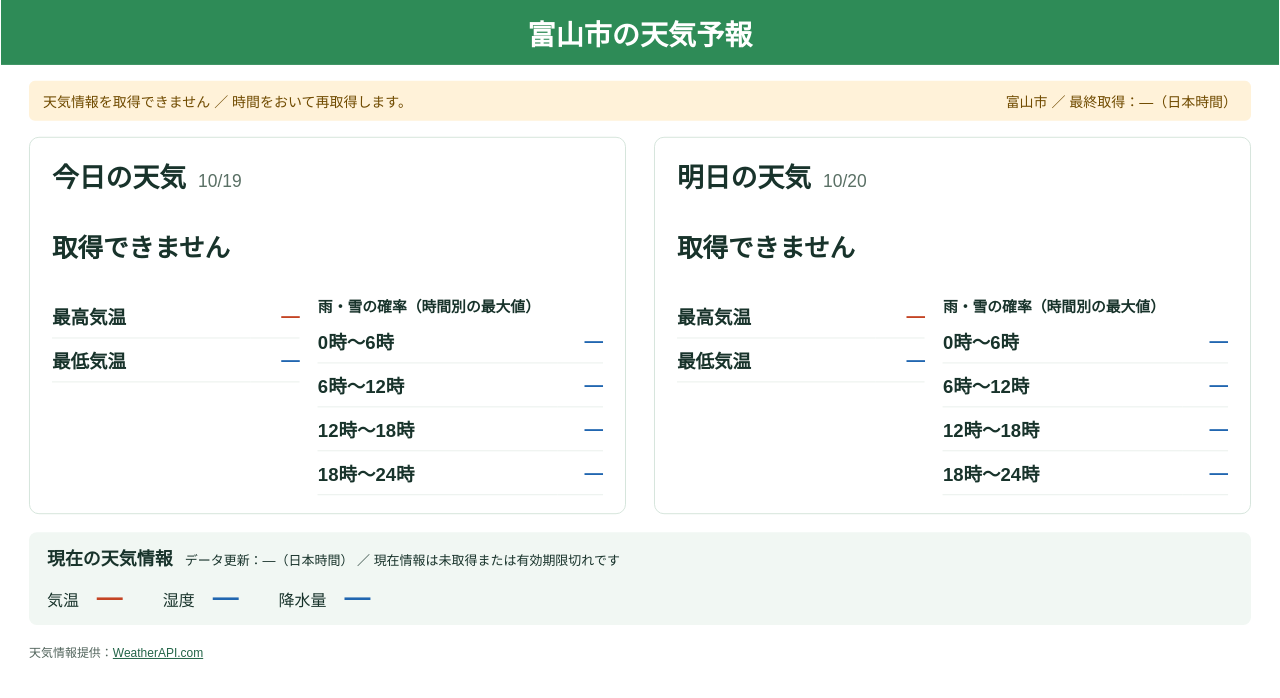
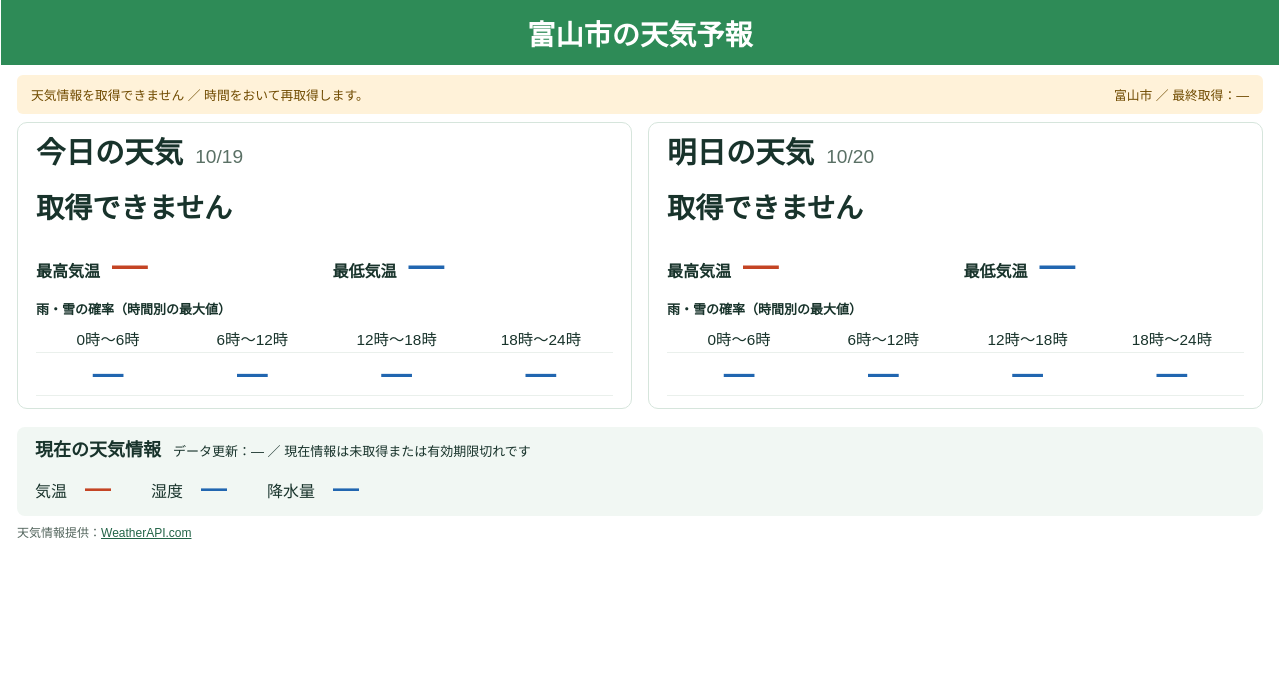
Before and after one commit to t-umihara/weather, a Flask app: page / in a window 1280 px wide. Shown: the top 698 px of the page. Run offline with Flask 3, Linux system fonts and the light colour scheme.

Commit message:
Add files via upload

```diff
--- a/templates/index.html
+++ b/templates/index.html
@@ -63,6 +63,32 @@
       footer { margin-top: 8px; font-size: 12px; line-height: 1.5; }
       footer p { margin: 2px 0; }
     }
+    /* サイネージ向け：幅の上限を外し、気温と確率の数値を主役にする。 */
+    main { max-width: none; padding: 10px 16px; }
+    .status { margin-bottom: 8px; font-size: clamp(12px, 1vw, 18px); }
+    .forecast-grid { gap: 16px; }
+    .forecast-card { padding: 12px 18px; }
+    h2 { font-size: clamp(26px, 2.3vw, 44px); line-height: 1.25; }
+    .weather { min-height: 68px; font-size: clamp(24px, 2.2vw, 42px); gap: 12px; }
+    .weather img { width: 68px; height: 68px; }
+    .weather p { margin: 4px 0; }
+    .details { display: block; }
+    .temperatures { display: grid; grid-template-columns: repeat(2, minmax(0, 1fr)); gap: 16px; margin: 4px 0 12px; }
+    .temperature { display: flex; flex-wrap: wrap; gap: 4px 12px; align-items: baseline; }
+    .temperature dt { font-size: clamp(16px, 1.25vw, 24px); font-weight: bold; }
+    .temperature dd { margin: 0; font-size: clamp(30px, 2.8vw, 54px); font-weight: bold; line-height: 1.2; }
+    .rain-table { table-layout: fixed; }
+    .rain-table caption { font-size: clamp(13px, 1vw, 18px); padding: 0 0 6px; }
+    .rain-table th { font-size: clamp(14px, 1.2vw, 23px); font-weight: normal; }
+    .rain-table td { font-size: clamp(26px, 2.4vw, 46px); }
+    .rain-table th, .rain-table td { text-align: center; padding: 3px 2px; }
+    footer { margin-top: 8px; font-size: 12px; line-height: 1.5; }
+    footer p { margin: 2px 0; }
+    @media (max-width: 560px) {
+      main { padding: 8px; }
+      .forecast-card { padding: 10px 12px; }
+      .temperatures { gap: 8px; }
+    }
   </style>
 </head>
 <body>
@@ -73,7 +99,7 @@
   <main>
     <div class="status{% if warning %} warning{% endif %}" role="status">
       <p>{{ state }}{% if message %} ／ {{ message }}{% endif %}</p>
-      <p>{{ location_label }} ／ 最終取得：{{ fetched_at }}（日本時間）</p>
+      <p>{{ location_label }} ／ 最終取得：{{ fetched_at }}</p>
     </div>
     <div class="forecast-grid">
     {% for card in cards %}
@@ -84,18 +110,23 @@
           <p>{{ card.weather }}</p>
         </div>
         <div class="details">
-          <table aria-label="{{ card.title }}の気温">
+          <dl class="temperatures" aria-label="{{ card.title }}の気温">
+            <div class="temperature"><dt>最高気温</dt><dd class="max">{{ card.temp_max }}</dd></div>
+            <div class="temperature"><dt>最低気温</dt><dd class="min">{{ card.temp_min }}</dd></div>
+          </dl>
+          <table class="rain-table" aria-label="{{ card.title }}の雨・雪の確率">
+            <caption>雨・雪の確率（時間別の最大値）</caption>
+            <thead><tr>
+            {% for slot in card.slots %}
+              <th scope="col">{{ slot.label }}</th>
+            {% endfor %}
+            </tr></thead>
             <tbody>
-              <tr><th scope="row">最高気温</th><td class="max">{{ card.temp_max }}</td></tr>
-              <tr><th scope="row">最低気温</th><td class="min">{{ card.temp_min }}</td></tr>
-            </tbody>
-          </table>
-          <table aria-label="{{ card.title }}の雨・雪の確率">
-            <caption>雨・雪の確率（時間別の最大値）</caption>
-            <tbody>
+              <tr>
             {% for slot in card.slots %}
-              <tr><th scope="row">{{ slot.label }}</th><td class="min">{{ slot.value }}</td></tr>
+              <td class="min">{{ slot.value }}</td>
             {% endfor %}
+              </tr>
             </tbody>
           </table>
         </div>
@@ -104,7 +135,7 @@
     </div>
 {% block current %}
     <section class="current" aria-label="現在の天気情報">
-      <h2>現在の天気情報<span class="current-time">データ更新：{{ current.updated }}（日本時間）{% if current.unavailable %} ／ 現在情報は未取得または有効期限切れです{% endif %}</span></h2>
+      <h2>現在の天気情報<span class="current-time">データ更新：{{ current.updated }}{% if current.unavailable %} ／ 現在情報は未取得または有効期限切れです{% endif %}</span></h2>
       <dl>
         <div><dt>気温</dt><dd class="max">{{ current.temp }}</dd></div>
         <div><dt>湿度</dt><dd class="min">{{ current.humidity }}</dd></div>
@@ -128,16 +159,20 @@
       var width = Math.floor(viewport ? viewport.width : window.innerWidth);
       var height = Math.floor(viewport ? viewport.height : window.innerHeight);
       if (!width || !height) return;
-      // 元のレイアウトの幅・高さを測定してから縮小する。毎回の累積縮小を防ぐ。
-      screen.style.width = width + 'px';
+      // 表示幅を確保したまま高さに収まる倍率を探す。
+      // 幅を固定したまま全体を縮めると左右に大きな余白が残るため、
+      // 縮小時はレイアウト幅も広げ、画面の横幅を使い切る。
       screen.style.transform = 'none';
       screen.style.left = '0px';
-      var naturalWidth = Math.max(width, screen.scrollWidth);
-      var naturalHeight = Math.max(screen.offsetHeight, screen.scrollHeight);
-      // 端数の丸めで下端が切れないように2pxの余裕を残す。
-      var scale = Math.min(1, (width - 2) / naturalWidth, (height - 2) / naturalHeight);
+      var scale = 1;
+      for (var pass = 0; pass < 12; pass++) {
+        screen.style.width = (width - 2) / scale + 'px';
+        var naturalHeight = Math.max(screen.offsetHeight, screen.scrollHeight);
+        if (naturalHeight * scale <= height - 2) break;
+        scale *= (height - 2) / (naturalHeight * scale);
+      }
       screen.style.transform = 'scale(' + scale + ')';
-      screen.style.left = Math.max(0, (width - naturalWidth * scale) / 2) + 'px';
+      screen.style.left = '1px';
       document.documentElement.classList.add('fit-enabled');
     }
     function scheduleFit() {
```
